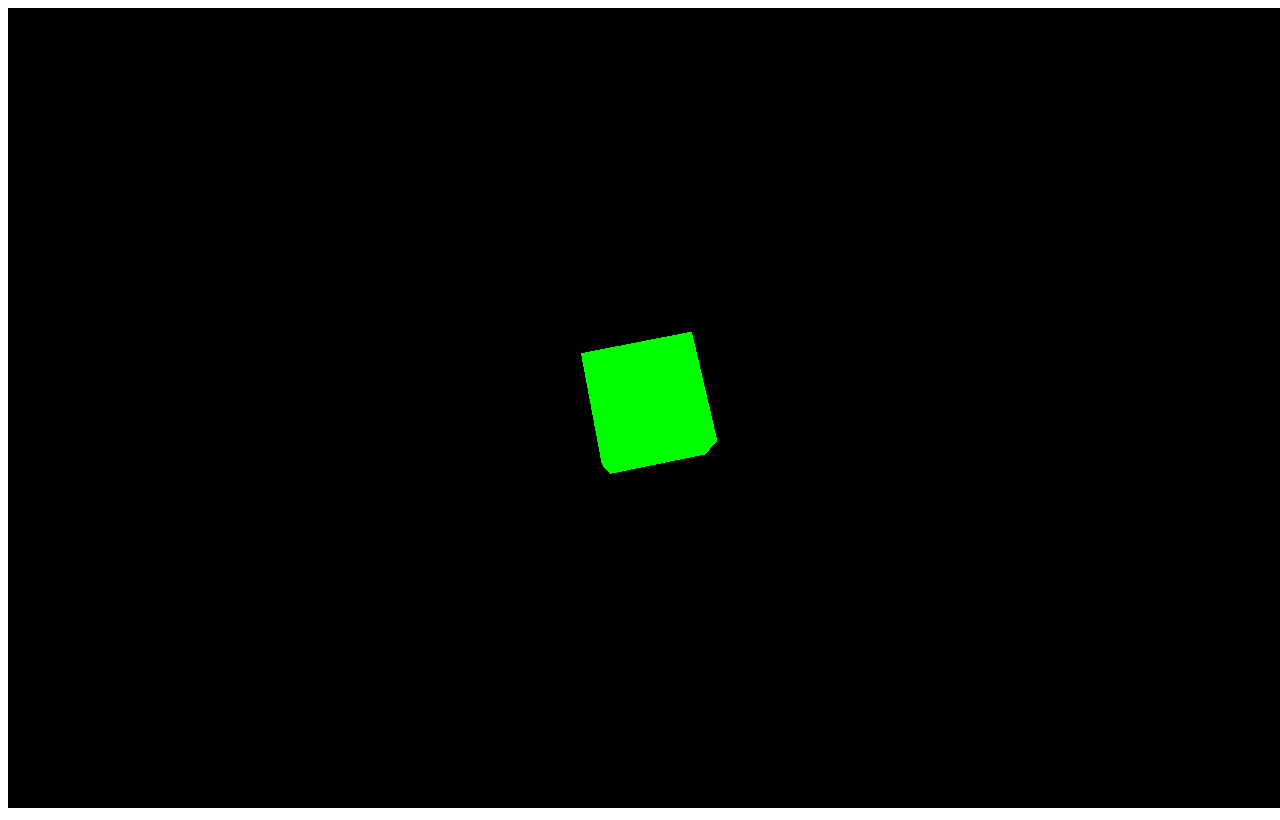
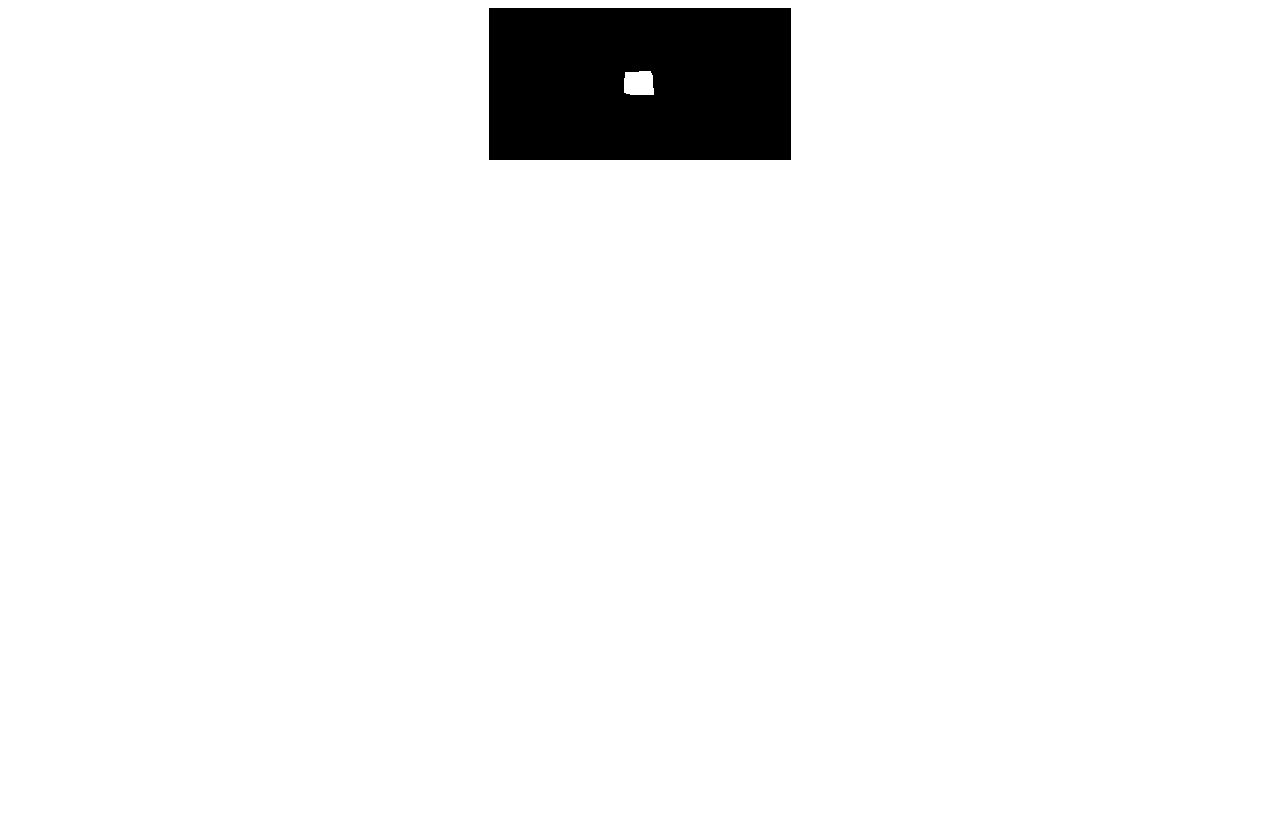
Before and after one commit to cretara/angular-three-js-demo, an Angular app: page / in a window 1280 px wide. Built offline with nearby package versions, Linux system fonts and the light colour scheme.

Commit message:
Starting CSS styling definition before installing Tailwind

```diff
--- a/src/app/app.component.html
+++ b/src/app/app.component.html
@@ -1 +1 @@
-<canvas #canvas></canvas>
+<canvas #canvas id="canvas"></canvas>
--- a/src/app/app.component.scss
+++ b/src/app/app.component.scss
@@ -0,0 +1,5 @@
+#canvas {
+  border: 1px solid #000;
+  margin: 0 auto;
+  display: block;
+}
--- a/src/app/app.component.ts
+++ b/src/app/app.component.ts
@@ -25,10 +25,13 @@ export class AppComponent implements AfterViewInit {
     this.animate();
   }
 
+  /**
+   * Initialize ThreeJS
+   */
   private initThreeJS(): void {
     // Renderer
     this.renderer = new THREE.WebGLRenderer({canvas: this.canvasRef.nativeElement});
-    this.renderer.setSize(window.innerWidth, window.innerHeight);
+    this.renderer.setSize(this.canvasRef.nativeElement.width, this.canvasRef.nativeElement.height);
 
     // Scene
     this.scene = new THREE.Scene();
@@ -39,17 +42,18 @@ export class AppComponent implements AfterViewInit {
 
     // Cube
     const geometry = new THREE.BoxGeometry();
-    const material = new THREE.MeshBasicMaterial({color: 0x00ff00});
+    const material = new THREE.MeshBasicMaterial({color: 0xffffff});
     this.cube = new THREE.Mesh(geometry, material);
     this.scene.add(this.cube);
   }
 
+  /**
+   * Animate the cube and render the scene
+   */
   private animate(): void {
     requestAnimationFrame(() => this.animate());
-
     this.cube.rotation.x += 0.01;
-    this.cube.rotation.y += 0.01;
-
+    this.cube.rotation.z += 0.01;
     this.renderer.render(this.scene, this.camera);
   }
 
```
